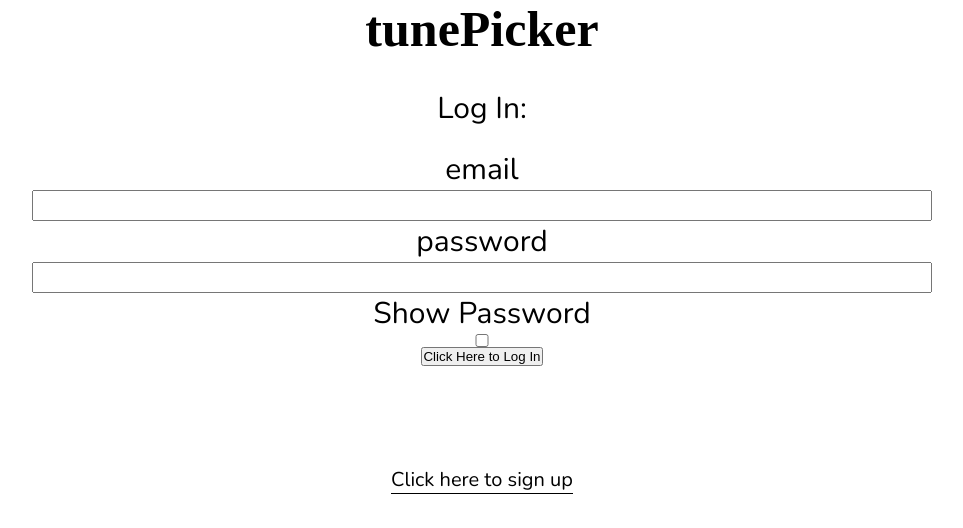
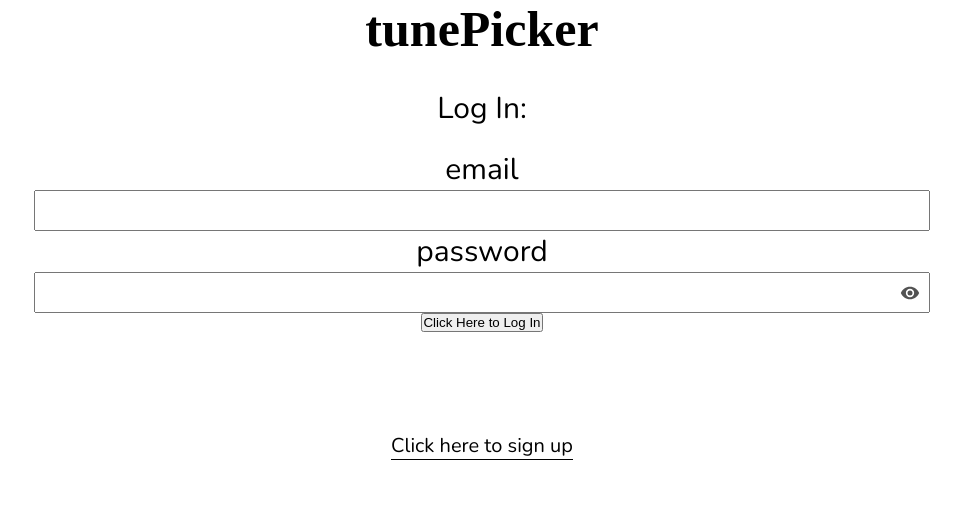
Before and after one commit to dougc85/tunepicker, a React (Create React App) app: page /login in a window 1280 px wide. Shown: the top 528 px of the page, without its empty margins (158-1121 px from the left). Built offline with nearby package versions, Linux system fonts and the light colour scheme; no server answers; a web font is replaced by a local one.

Commit message:
added password eye to login and signup; changed styling

```diff
--- a/src/components/Login/Login.js
+++ b/src/components/Login/Login.js
@@ -6,21 +6,15 @@ import { auth } from '../../firebaseConfig';
 import {
   signInWithEmailAndPassword
 } from 'firebase/auth';
+import useFormInput from "../../hooks/useFormInput";
+import Password from "../Password/Password";
 
 function Login() {
 
-  const [email, setEmail] = useState('');
-  const [password, setPassword] = useState('');
+  const [email, handleEmailChange] = useFormInput('');
+  const [password, handlePasswordChange] = useFormInput('');
   const [showPassword, setShowPassword] = useState(false);
   const [errorMessage, setErrorMessage] = useState('');
-
-  function changePasswordHandler(e) {
-    setPassword(e.target.value)
-  }
-
-  function changeEmailHandler(e) {
-    setEmail(e.target.value)
-  }
 
   function toggleShowPassword(e) {
     setShowPassword((old) => !old);
@@ -50,11 +44,9 @@ function Login() {
       <form action="" className="Login-form">
         <legend className="Login-form-legend">Log In:</legend>
         <label htmlFor="email-login">email</label>
-        <input onChange={changeEmailHandler} value={email} type="text" name="email-login" id="email-login" className="Login-form-email" />
+        <input onChange={handleEmailChange} value={email} type="text" name="email-login" id="email-login" className="Login-form-email" />
         <label htmlFor="password-login">password</label>
-        <input onChange={changePasswordHandler} value={password} type={`${showPassword ? "text" : "password"}`} name="password-login" id="password-login" className="Login-form-password" />
-        <label htmlFor="show-password-login">Show Password</label>
-        <input onChange={toggleShowPassword} type="checkbox" id="show-password-login" className="Login-form-checkbox"></input>
+        <Password id="password-login" handlePasswordChange={handlePasswordChange} password={password} showPassword={showPassword} toggleShowPassword={toggleShowPassword} />
         {errorMessage && <p>{errorMessage}</p>}
         <button onClick={handleSubmit} className="Login-submit">Click Here to Log In</button>
       </form>
--- a/src/components/Login/Login.scss
+++ b/src/components/Login/Login.scss
@@ -14,24 +14,27 @@
     font-size: 3rem;
     margin-bottom: 10rem;
 
-    & input {
-      width: 70%;
-      font-size: 2rem;
-    }
-
     &-legend {
       margin-bottom: 2rem;
     }
+
     &-email {
+      width: 70%;
+      font-size: 2rem;
+      padding: .5rem;
+      padding-left: 1rem;
+      box-sizing: border-box;
+    }
 
-    }
     &-password {
+      display: block;
 
     }
   }
 
   &-signup {
     font-size: 2rem;
+
     &:link {
       color: black;
       text-decoration: none;
--- /dev/null
+++ b/src/components/Password/Password.js
@@ -0,0 +1,18 @@
+import { React } from 'react';
+import './Password.scss';
+
+function Password(props) {
+
+  const { id, handlePasswordChange, password, showPassword, toggleShowPassword } = props;
+
+  return (
+    <div className="Password">
+      <input className="Password-input" onChange={handlePasswordChange} value={password} type={`${showPassword ? "text" : "password"}`} name="password-signup" id={id} />
+      <svg onClick={toggleShowPassword} className="Password-eye" viewBox="0 0 24 24">
+        <path fill="currentColor" d="M12,9A3,3 0 0,0 9,12A3,3 0 0,0 12,15A3,3 0 0,0 15,12A3,3 0 0,0 12,9M12,17A5,5 0 0,1 7,12A5,5 0 0,1 12,7A5,5 0 0,1 17,12A5,5 0 0,1 12,17M12,4.5C7,4.5 2.73,7.61 1,12C2.73,16.39 7,19.5 12,19.5C17,19.5 21.27,16.39 23,12C21.27,7.61 17,4.5 12,4.5Z" />
+      </svg>
+    </div>
+  )
+}
+
+export default Password;
--- /dev/null
+++ b/src/components/Password/Password.scss
@@ -0,0 +1,23 @@
+.Password {
+  width: 70%;
+  position: relative;
+
+  &-input {
+    display: block;
+    width: 100%;
+    font-size: 2rem;
+    padding: .5rem;
+    padding-left: 1rem;
+    padding-right: 3.5rem;
+    box-sizing: border-box;
+  }
+
+  &-eye {
+    width: 2rem;
+    color: rgb(82, 82, 82);
+    position: absolute;
+    right: 1rem;
+    top: 50%;
+    transform: translateY(-50%);
+  }
+}
--- a/src/components/Signup/Signup.js
+++ b/src/components/Signup/Signup.js
@@ -1,5 +1,6 @@
 import React from "react";
 import { useState } from 'react';
+import Password from '../Password/Password';
 import './Signup.scss';
 import { auth, db } from '../../firebaseConfig';
 import { createUserWithEmailAndPassword } from 'firebase/auth';
@@ -73,9 +74,7 @@ function Signup(props) {
         <label htmlFor="email-signup">email</label>
         <input onChange={handleEmailChange} value={email} type="text" name="email-signup" id="email-signup" className="Signup-form-email" />
         <label htmlFor="password-signup">password</label>
-        <input onChange={handlePasswordChange} value={password} type={`${showPassword ? "text" : "password"}`} name="password-signup" id="password-signup" className="Signup-form-password" />
-        <label htmlFor="show-password-signup">Show Password</label>
-        <input onChange={toggleShowPassword} type="checkbox" id="show-password-signup" className="Signup-form-checkbox"></input>
+        <Password id="password-signup" handlePasswordChange={handlePasswordChange} password={password} showPassword={showPassword} toggleShowPassword={toggleShowPassword} />
         {errorMessage && <p>{errorMessage}</p>}
         <button onClick={handleSubmit} className="Signup-submit">Submit</button>
       </form>
--- a/src/components/Signup/Signup.scss
+++ b/src/components/Signup/Signup.scss
@@ -14,21 +14,23 @@
     font-size: 3rem;
     margin-bottom: 10rem;
 
-    & input {
-      width: 70%;
-      font-size: 2rem;
-    }
-
     &-legend {
       margin-bottom: 2rem;
     }
+
     &-email {
+      width: 70%;
+      font-size: 2rem;
+      padding: .5rem;
+      padding-left: 1rem;
+      box-sizing: border-box;
+    }
 
-    }
     &-password {
       display: block;
 
     }
+
     &-checkbox {
       height: 2rem;
       margin-bottom: 3rem;
```
